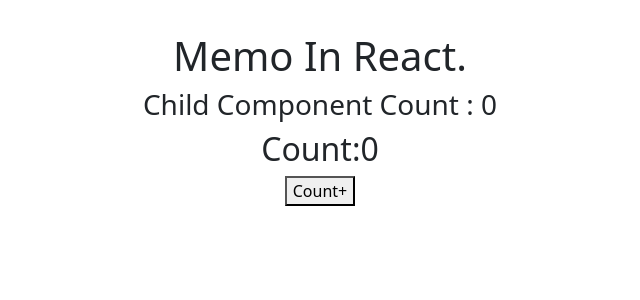
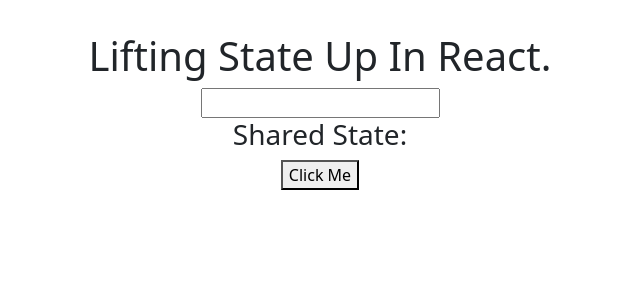
Before and after one commit to akashdomadiya/react-tuts, a React (Create React App) app: page / in a window 1280 px wide. Shown: the top 300 px of the page, without its empty margins (320-960 px from the left). Built offline with nearby package versions, Linux system fonts and the light colour scheme.

Commit message:
lifingstarte

```diff
--- a/src/App.js
+++ b/src/App.js
@@ -1,22 +1,30 @@
 import React, { useState } from "react";
 import "./App.css";
-import ChildComponent from "./ChildComponent";
+import ChildComponentA from "./ChildComponentA";
+import ChildComponentB from "./ChildComponentB";
 
 function App() {
-  // Exmaple 1
-  const [count, setCount] = useState(0);
+  // Example 1
+  const [sharedState, setSharedState] = useState("");
 
-  // Example 1
-  console.log("parent component!!");
+  const handleChange = (newValue) => {
+    console.log(newValue);
+    setSharedState(newValue);
+  };
+
+  // Exmaple 2
+  const parentAlert = (data) => {
+    alert(data.name);
+    console.log(data);
+  };
 
   return (
     <div className="App">
-      <h1>Memo In React.</h1>
+      <h1>Lifting State Up In React.</h1>
 
-      <ChildComponent count={count} />
+      <ChildComponentA sharedState={sharedState} handleChange={handleChange} />
 
-      <h2>Count:{count}</h2>
-      <button onClick={() => setCount(count + 1)}>Count+</button>
+      <ChildComponentB sharedState={sharedState} alert={parentAlert} />
     </div>
   );
 }
--- a/src/ChildComponentB.js
+++ b/src/ChildComponentB.js
@@ -2,7 +2,7 @@
 
 export default function ChildComponentB({ sharedState, alert }) {
   // Exmaple 2
-  //   const data = "Bhaskar Gupta";
+  //   const data = "Akash Domadiya";
   const data = { name: "Akash Domadiya", email: "Akash@gmail.com" };
 
   return (
```
Also changed, not shown: src/FragmentLayout.js (added, +9 -0 lines).
